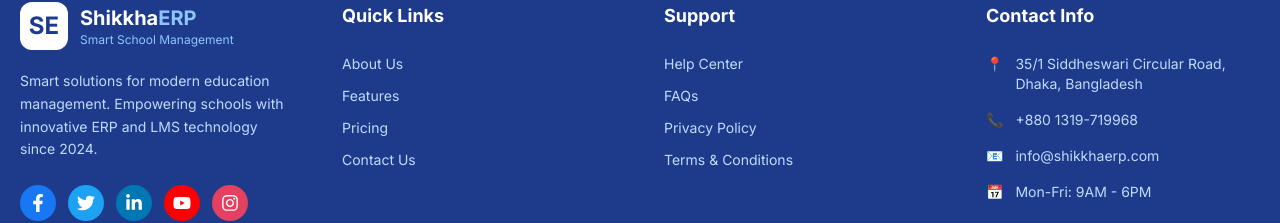
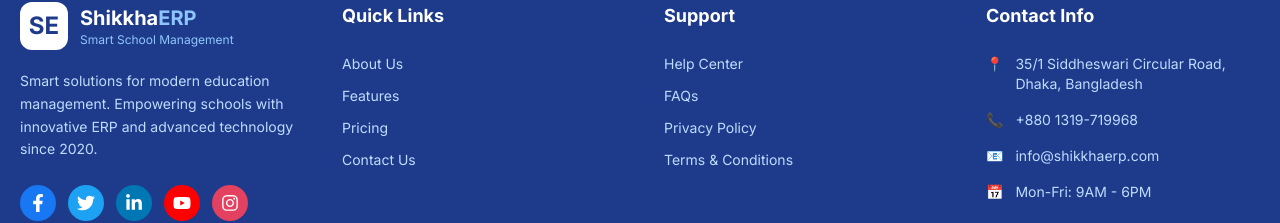
Before and after one commit to Rukaiya2009/ShikkhaErp_WebAPP, a Next.js app: page / in a window 1280 px wide. Shown: the part 3189-3412 px from the top of the page. Built offline with nearby package versions, Linux system fonts and the light colour scheme.

Commit message:
New dummy commit

```diff
--- a/src/components/Footer.tsx
+++ b/src/components/Footer.tsx
@@ -41,7 +41,7 @@
               </div>
             </div>
             <p className="text-sm leading-relaxed mb-6">
-              Smart solutions for modern education management. Empowering schools with innovative ERP and LMS technology since 2024.
+              Smart solutions for modern education management. Empowering schools with innovative ERP and advanced technology since 2020.
             </p>
 
             {/* Social Media Icons */}
```
Also changed, not shown: 1 other file (tests, documents, lock files or other folders).
